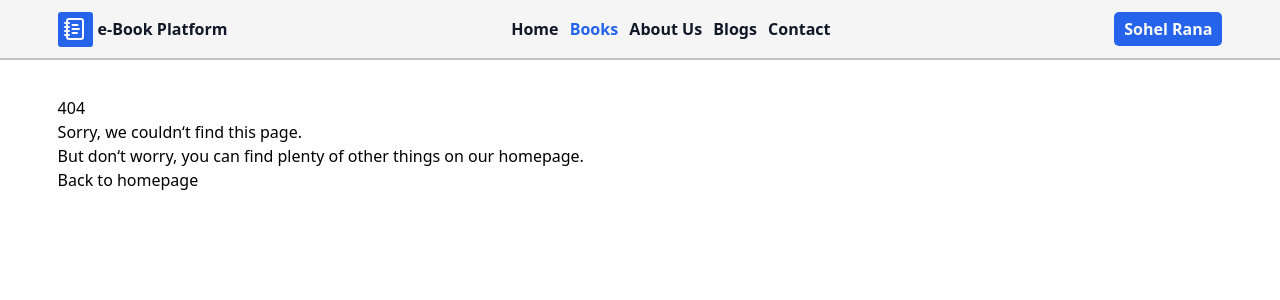
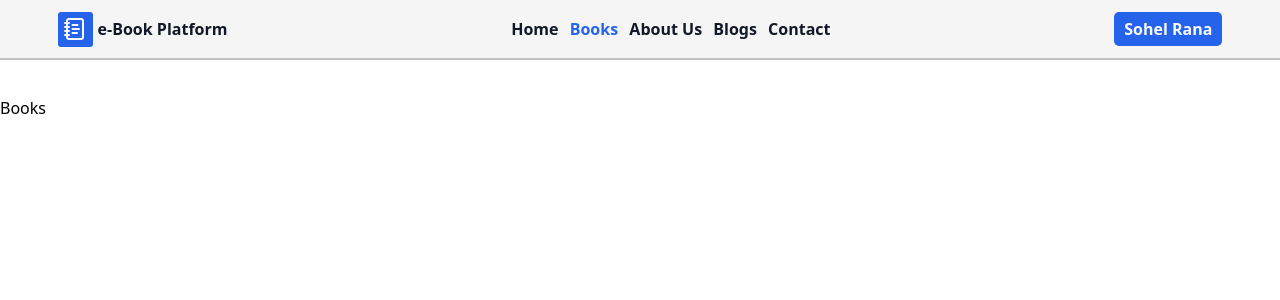
Before and after one commit to sohelrana2002/eBook-Application, a Next.js app in the folder client/: page /books in a window 1280 px wide. Before the commit this address had no page. Shown: the top 300 px of the page. Built offline with nearby package versions, Linux system fonts and the light colour scheme.

Commit message:
add page folder

```diff
--- /dev/null
+++ b/client/src/app/(pages)/books/page.js
@@ -0,0 +1,7 @@
+import React from "react";
+
+const Books = () => {
+  return <div>Books</div>;
+};
+
+export default Books;
```
